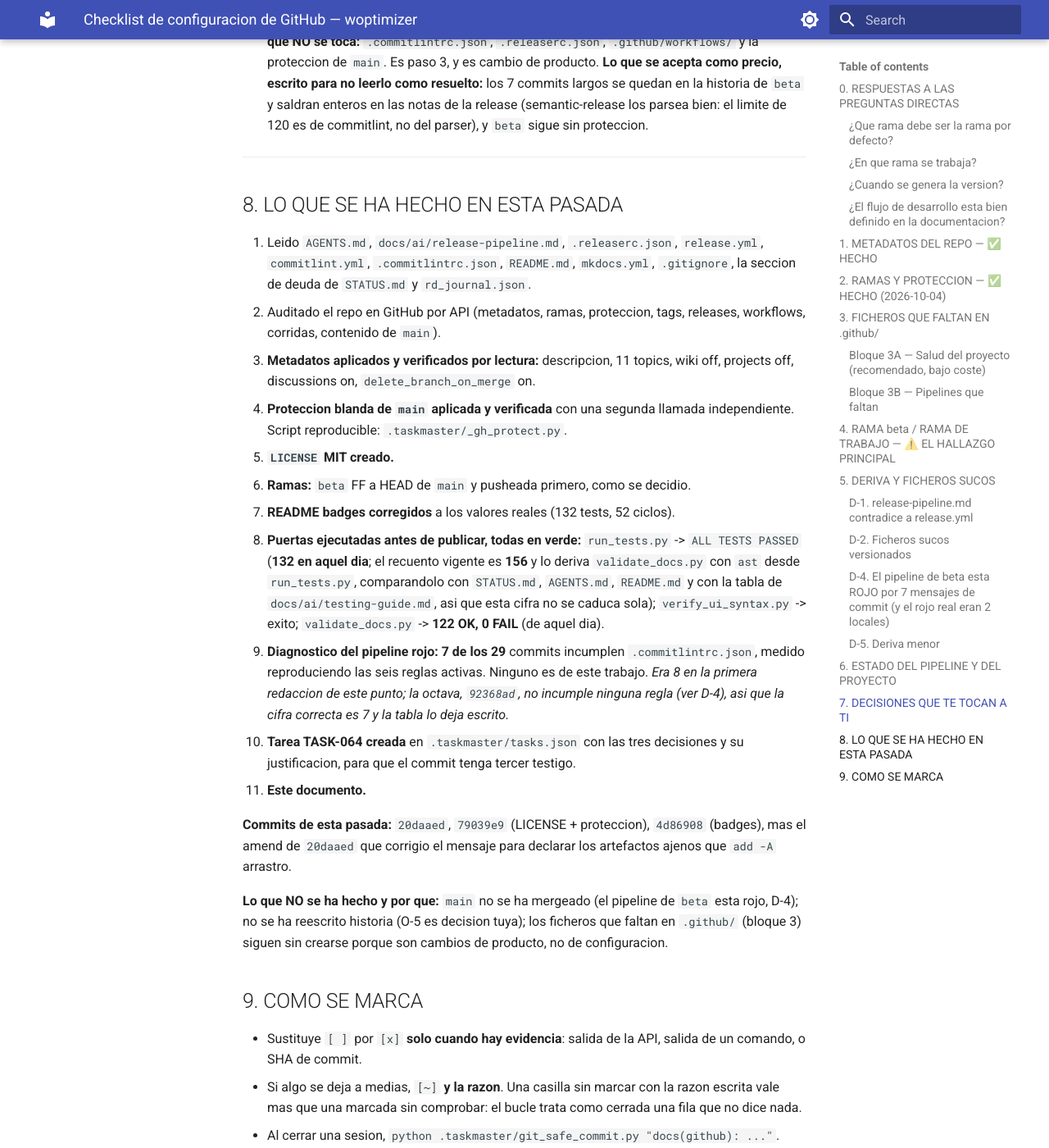
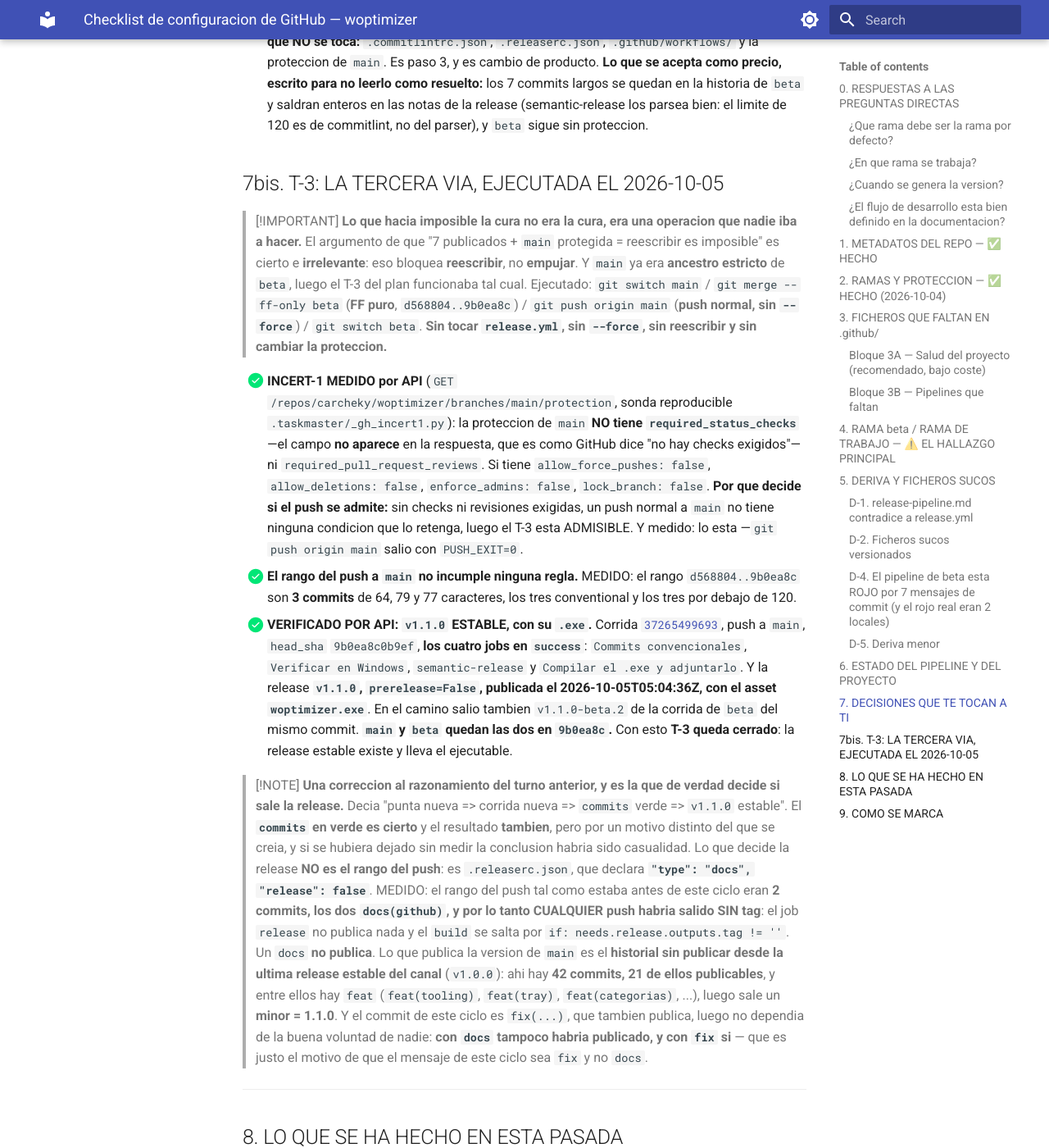
Before and after one commit to carcheky/woptimizer, an MkDocs documentation site: the page built from docs/GITHUB-SETUP-CHECKLIST.md, in a window 1280 px wide and 1400 px high, scrolled down 12761 px. Shown: the whole window at 82% size. Built offline with MkDocs 1.6.1 and Material for MkDocs 9.7.7, drawn with Linux system fonts in a browser that asks for light colours.

Commit message:
docs(github): v1.1.0 estable con su .exe y T-3 cerrado (TASK-064)

```diff
--- a/docs/GITHUB-SETUP-CHECKLIST.md
+++ b/docs/GITHUB-SETUP-CHECKLIST.md
@@ -493,6 +493,58 @@ Resueltas el 2026-10-04; queda una abierta.
       (semantic-release los parsea bien: el limite de 120 es de commitlint, no del parser), y
       `beta` sigue sin proteccion.
 
+## 7bis. T-3: LA TERCERA VIA, EJECUTADA EL 2026-10-05
+
+> [!IMPORTANT]
+> **Lo que hacia imposible la cura no era la cura, era una operacion que nadie iba a
+> hacer.** El argumento de que "7 publicados + `main` protegida = reescribir es
+> imposible" es cierto e **irrelevante**: eso bloquea **reescribir**, no **empujar**. Y
+> `main` ya era **ancestro estricto** de `beta`, luego el T-3 del plan funcionaba tal cual.
+> Ejecutado: `git switch main` / `git merge --ff-only beta` (**FF puro**,
+> `d568804..9b0ea8c`) / `git push origin main` (**push normal, sin `--force`**) /
+> `git switch beta`. **Sin tocar `release.yml`, sin `--force`, sin reescribir y sin
+> cambiar la proteccion.**
+
+- [x] **INCERT-1 MEDIDO por API** (`GET /repos/carcheky/woptimizer/branches/main/protection`,
+      sonda reproducible `.taskmaster/_gh_incert1.py`): la proteccion de `main`
+      **NO tiene `required_status_checks`** —el campo **no aparece** en la respuesta, que
+      es como GitHub dice "no hay checks exigidos"— ni
+      `required_pull_request_reviews`. Si tiene `allow_force_pushes: false`,
+      `allow_deletions: false`, `enforce_admins: false`, `lock_branch: false`.
+      **Por que decide si el push se admite:** sin checks ni revisiones exigidas, un push
+      normal a `main` no tiene ninguna condicion que lo retenga, luego el T-3 esta
+      ADMISIBLE. Y medido: lo esta —`git push origin main` salio con `PUSH_EXIT=0`.
+- [x] **El rango del push a `main` no incumple ninguna regla.** MEDIDO: el rango
+      `d568804..9b0ea8c` son **3 commits** de 64, 79 y 77 caracteres, los tres
+      conventional y los tres por debajo de 120.
+- [x] **VERIFICADO POR API: `v1.1.0` ESTABLE, con su `.exe`.** Corrida
+      [`37265499693`](https://github.com/carcheky/woptimizer/actions/runs/37265499693),
+      push a `main`, `head_sha` `9b0ea8c0b9ef`, **los cuatro jobs en `success`**:
+      `Commits convencionales`, `Verificar en Windows`, `semantic-release` y
+      `Compilar el .exe y adjuntarlo`. Y la release
+      **`v1.1.0`, `prerelease=False`, publicada el 2026-10-05T05:04:36Z, con el asset
+      `woptimizer.exe`**. En el camino salio tambien `v1.1.0-beta.2` de la corrida de
+      `beta` del mismo commit. **`main` y `beta` quedan las dos en `9b0ea8c`.**
+      Con esto **T-3 queda cerrado**: la release estable existe y lleva el ejecutable.
+
+> [!NOTE]
+> **Una correccion al razonamiento del turno anterior, y es la que de verdad decide si
+> sale la release.** Decia "punta nueva => corrida nueva => `commits` verde => `v1.1.0`
+> estable". El **`commits` en verde es cierto** y el resultado **tambien**, pero por un
+> motivo distinto del que se creia, y si se hubiera dejado sin medir la conclusion habria
+> sido casualidad. Lo que decide la release **NO es el rango del push**: es
+> `.releaserc.json`, que declara **`"type": "docs", "release": false`**. MEDIDO: el rango
+> del push tal como estaba antes de este ciclo eran **2 commits, los dos `docs(github)`,
+> y por lo tanto CUALQUIER push habria salido SIN tag**: el job `release` no publica nada y
+> el `build` se salta por `if: needs.release.outputs.tag != ''`. Un `docs` **no publica**.
+> Lo que publica la version de `main` es el **historial sin publicar desde la ultima
+> release estable del canal** (`v1.0.0`): ahi hay **42 commits, 21 de ellos publicables**,
+> y entre ellos hay `feat` (`feat(tooling)`, `feat(tray)`, `feat(categorias)`, ...), luego
+> sale un **minor = 1.1.0**. Y el commit de este ciclo es `fix(...)`, que tambien publica,
+> luego no dependia de la buena voluntad de nadie: **con `docs` tampoco habria publicado,
+> y con `fix` si** — que es justo el motivo de que el mensaje de este ciclo sea `fix` y no
+> `docs`.
+
 ---
 
 ## 8. LO QUE SE HA HECHO EN ESTA PASADA
@@ -510,7 +562,7 @@ Resueltas el 2026-10-04; queda una abierta.
 6. **Ramas:** `beta` FF a HEAD de `main` y pusheada primero, como se decidio.
 7. **README badges corregidos** a los valores reales (132 tests, 52 ciclos).
 8. **Puertas ejecutadas antes de publicar, todas en verde:** `run_tests.py` ->
-   `ALL TESTS PASSED` (**132 en aquel dia**; el recuento vigente es **156** y lo deriva
+   `ALL TESTS PASSED` (**132 en aquel dia**; el recuento vigente es **159** y lo deriva
    `validate_docs.py` con `ast` desde `run_tests.py`, comparandolo con `STATUS.md`,
    `AGENTS.md`, `README.md` y con la tabla de `docs/ai/testing-guide.md`, asi que esta
    cifra no se caduca sola); `verify_ui_syntax.py` -> exito; `validate_docs.py` ->
```
Also changed, not shown: .taskmaster/CHANGELOG.md (+33 -4 lines), CHANGELOG.md (+3 -0 lines), STATUS.md (+1 -1 lines), 1 other file.
